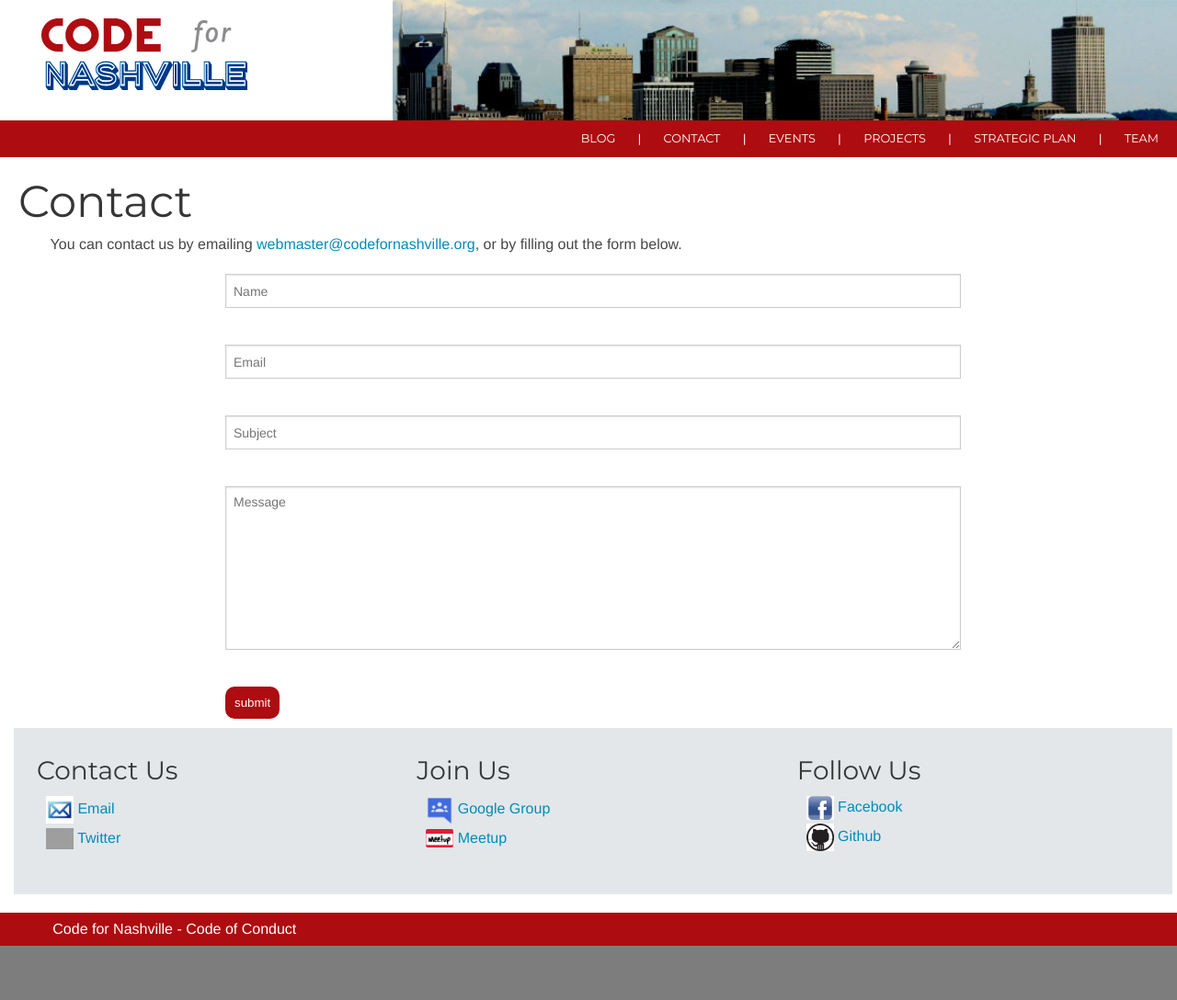
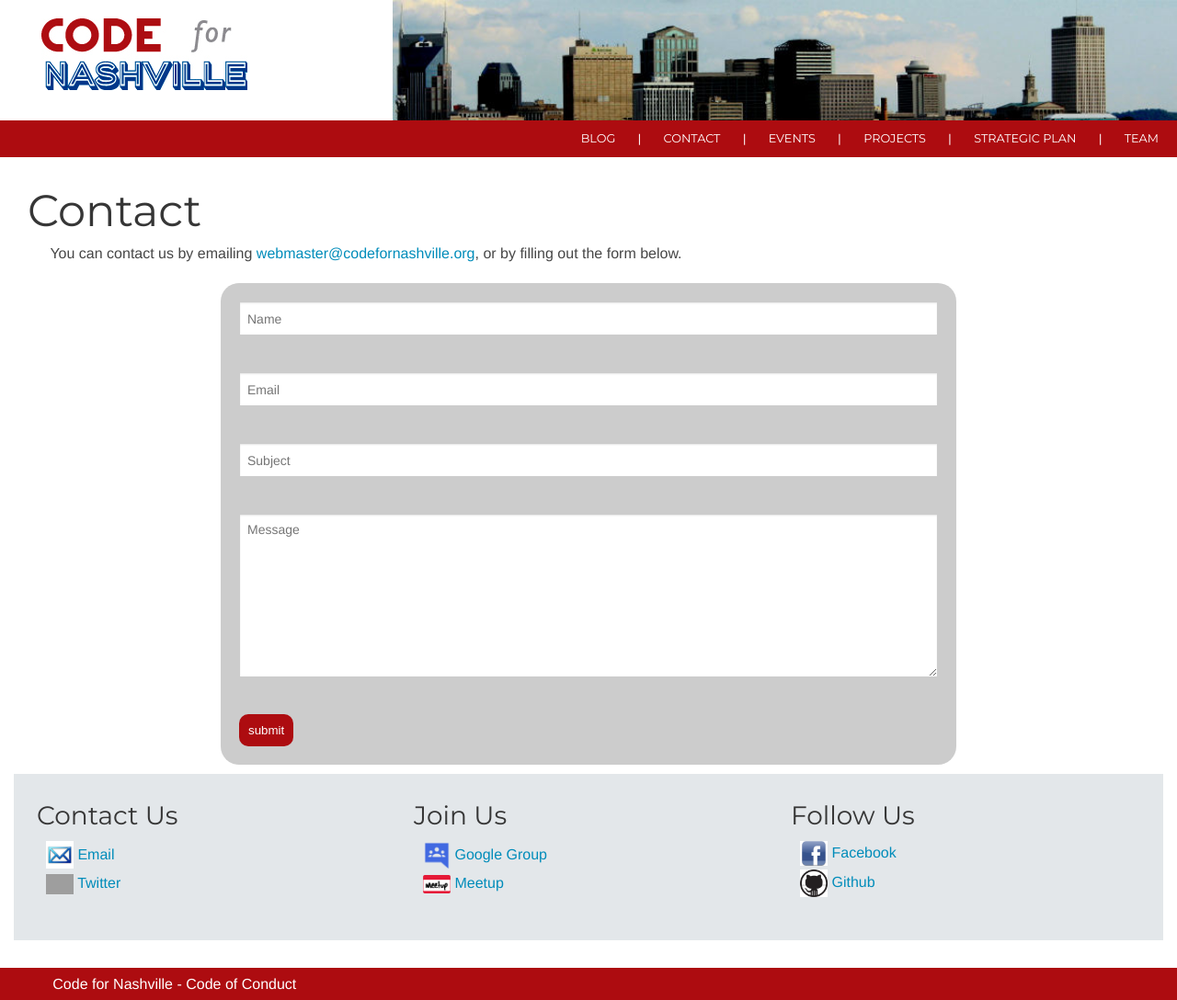
Before and after one commit to code-for-nashville/code-for-nashville.github.io, a Jekyll site: the page built from contact.md, in a window 1280 px wide. Shown: the whole page at 92% size. Built offline with Jekyll 4.4.1, drawn with Linux system fonts in a browser that asks for light colours; nearby versions of some CDN libraries; before the commit the page ends 1029 px from its top, so only the background shows below that; grey boxes are pictures that could not be loaded.

Commit message:
added styling to layout and contact form

```diff
--- a/_sass/_contact.scss
+++ b/_sass/_contact.scss
@@ -8,6 +8,9 @@ form {
       padding: 10px;
     }
 
+    background: #ccc;
+    padding: 20px;
+    border-radius: 20px;
     max-width: 800px;
     margin: 10px auto;
   }
--- a/_sass/_layout.scss
+++ b/_sass/_layout.scss
@@ -1,6 +1,6 @@
 //Overall Site Layout
 body {
-  background: #7D7D7D;
+  background: #ccc;
   font-family: $body-font;
   color: #464646;
 }
@@ -11,13 +11,10 @@ body {
 }
 
 .page-content {
-  padding: 20px;
+  padding: 30px;
   background: white;
 }
 
-.post-content {
-  padding-left: 10px;
-}
 
 .site-footer {
   background: #AD0C10;
```
